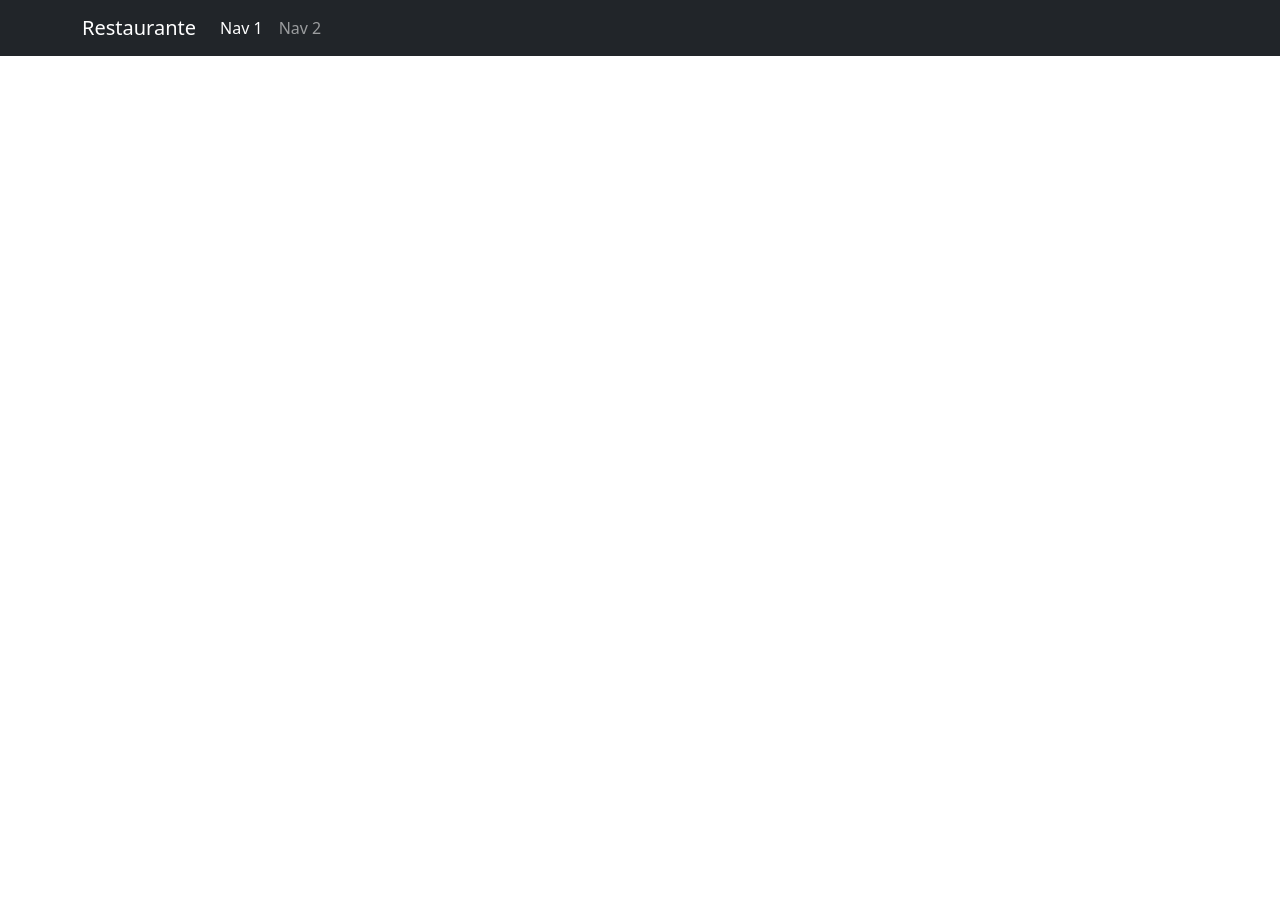
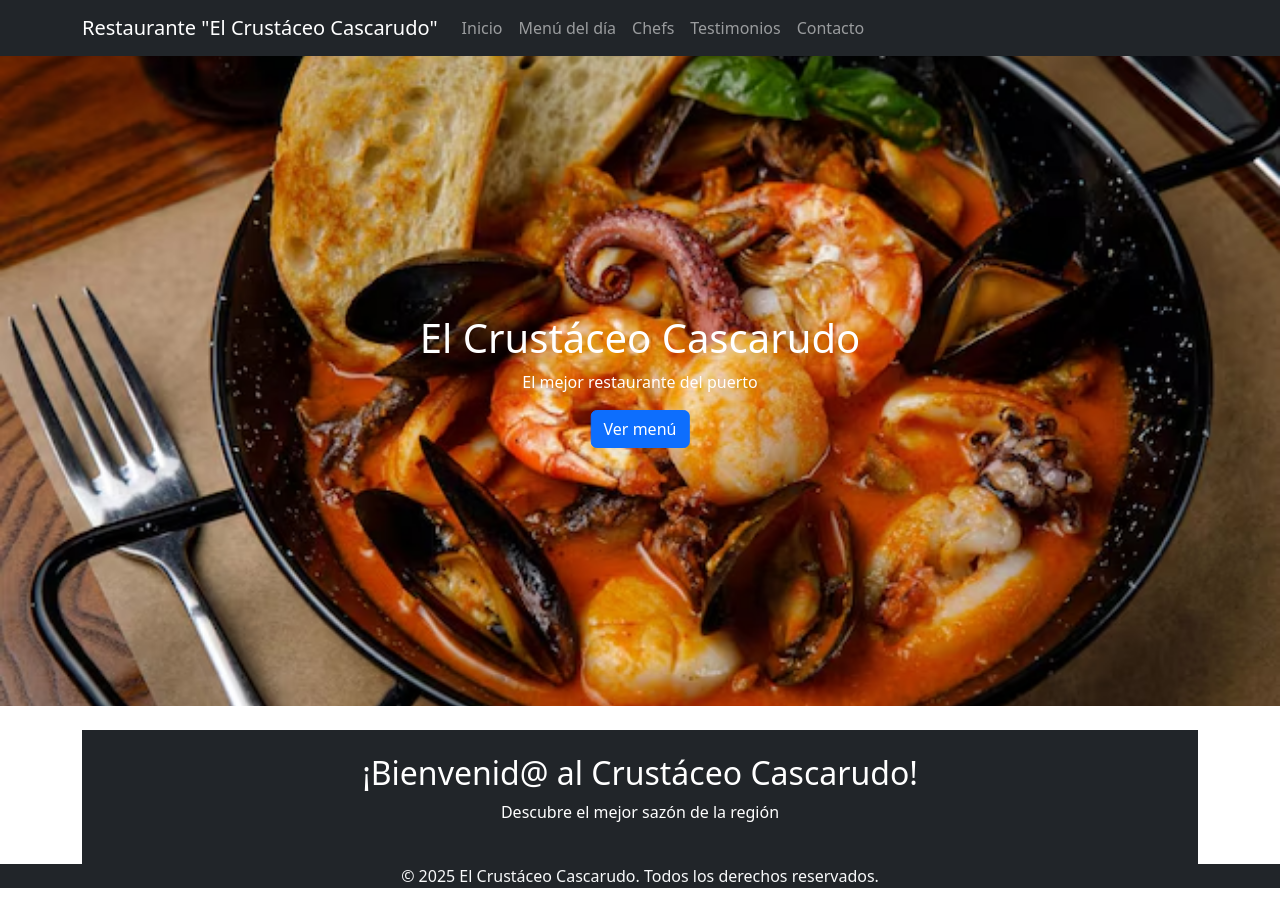
Before and after one commit to Isr-ael13/ProyectoGdeS, a PHP site: page / in a window 1280 px wide. Before the commit the page ends 56 px from the top, so only its background shows below. Run offline with PHP 8.4, Linux system fonts and the light colour scheme.

Commit message:
Agregué los primeros 5 puntos de la sección 2.- Creación del sitio front office restaurant

```diff
--- a/index.php
+++ b/index.php
@@ -15,29 +15,62 @@
 
     <body>
 
-
-    <nav class="navbar navbar-expand -lg navbar-dark bg-dark">
-
+    <nav class="navbar navbar-expand-lg navbar-dark bg-dark">
     <div class="container">
 
-    <a class="navbar-brand" href="#">Restaurante</a>
-        <button class="navbar-toggler" type="button" data-bs-toggle="collapse" data-bs-target="#navbarNav"
+    <a class="navbar-brand" href="#">Restaurante "El Crustáceo Cascarudo"</a>
+
+    <button class="navbar-toggler" type="button" data-bs-toggle="collapse" data-bs-target="#navbarNav"
     aria-controls="navbarNav" aria-expanded="false" aria-label="Toggle navigation">
         <span class="navbar-toggler-icon"></span>
         </button>
 
         <div class="collapse navbar-collapse" id="navbarNav">
-            <ul class="nav navbar-nav">
+            <ul class="nav navbar-nav ml-auto">
                 <li class="nav-item">
-                    <a class="nav-link active" href="#" aria-current="page">Nav 1 <span class="visually-hidden">(current)</span></a>
+                    <a class="nav-link" href="#inicio">Inicio</a>
                 </li>
                 <li class="nav-item">
-                    <a class="nav-link" href="#">Nav 2</a>
+                    <a class="nav-link" href="#menu">Menú del día</a>
+                </li>
+                <li class="nav-item">
+                    <a class="nav-link" href="#chefs">Chefs</a>
+                </li>
+                <li class="nav-item">
+                    <a class="nav-link" href="#testimonios">Testimonios</a>
+                </li>
+                <li class="nav-item">
+                    <a class="nav-link" href="#contacto">Contacto</a>
                 </li>
             </ul>
         </div>
+    </div>
     </nav>
 
+    <section id="banner" class="container-fluid p-0">
+        <div class="banner-img" style="position:relative; background:url('images/slider_image2.jpg') center/cover no-repeat; height: 650px;">
+        <div class="banner-text" style="position:absolute; top:50%; left:50%; transform: translate(-50%, -50%); text-align: center; color:#fff;">
+            <h1>El Crustáceo Cascarudo</h1>
+            <p>El mejor restaurante del puerto</p>
+            <a href="#menu" class="btn btn-primary">Ver menú</a>
+        </div>
+    </div>
+
+    </section>
+
+    <section id="id" class="container mt-4 text-center">
+
+
+        <div class="jumbotron bg-dark text-white">
+
+            <br/>
+                <h2>¡Bienvenid@ al Crustáceo Cascarudo!</h2>
+                <p>
+                    Descubre el mejor sazón de la región</p>
+                    <br/>
+        </div>
+
+    </section>
 
         <header>
             <!-- place navbar here -->
@@ -48,8 +81,9 @@
         </main>
 
 
-        <footer>
-        <!-- place footer here -->
+        <footer class="bg-dark text-light text-center ">
+        <!--  -->
+         <p> &copy; 2025 El Crustáceo Cascarudo. Todos los derechos reservados.</p>
         </footer>
 
 
```
Also changed, not shown: images/slider_image2.jpg (added), 1 other file.
